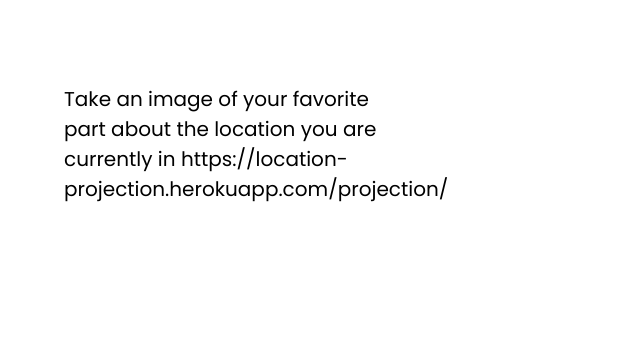
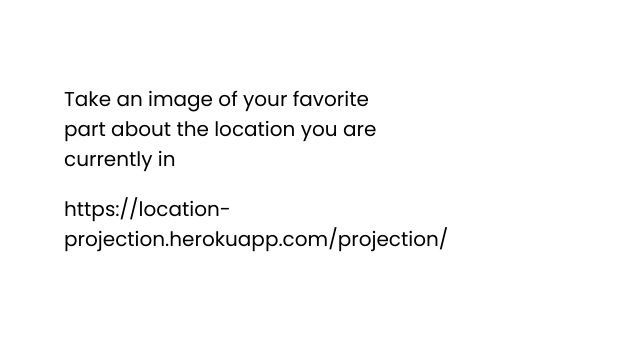
Before and after one commit to mpederson913/camera-projection, a website: page public_html/projection/index.html in a window 1280 px wide. Shown: the whole page, without its empty margins (0-640 px from the left). Drawn offline with nearby package versions, Linux system fonts and the light colour scheme; no server answers.

Commit message:
Update index.html

```diff
--- a/public_html/projection/index.html
+++ b/public_html/projection/index.html
@@ -8,8 +8,8 @@
   </head>
   <body>
 <div class="word">
-  <p> Take an image of your favorite part about the location you are currently in
-  https://location-projection.herokuapp.com/projection/ </p>
+  <p> Take an image of your favorite part about the location you are currently in </p>
+<p>  https://location-projection.herokuapp.com/projection/ </p>
 </div>
     <div class="imageGrid">
 
```
